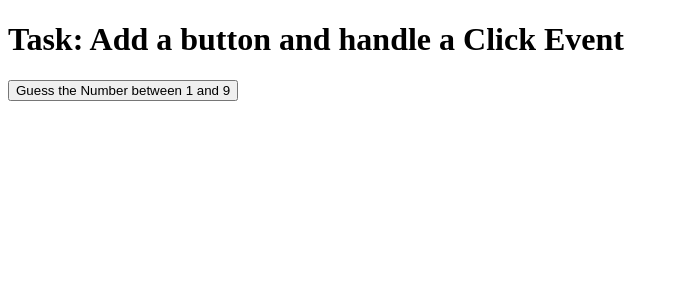
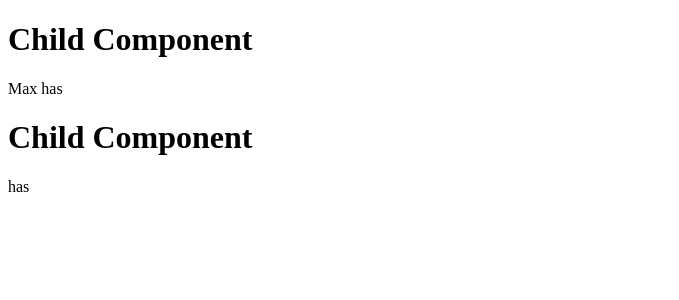
Before and after one commit to jeevan10017/Advanced-React-CourseEra, a React (Create React App) app: page / in a window 1280 px wide. Shown: the top 300 px of the page, without its empty margins (0-679 px from the left). Built offline with nearby package versions, Linux system fonts and the light colour scheme.

Commit message:
Data Flow

```diff
--- a/src/App.js
+++ b/src/App.js
@@ -29,22 +29,67 @@
 // );
 
 // export default ThemedApp;
+// import React from 'react'
+
+// function handleClick() {
+//   let randomNum = Math.floor(Math.random() * 9) + 1;  // Math.random() generates a random number between 0 and 1 //math.floor() rounds the number to the nearest integer
+//   console.log(randomNum);
+//   let UserInput = prompt('Guess the number between 1 and 9');
+//   alert(UserInput == randomNum ? 'Good Work , You are Lucky Today' : 'Not matched, the Random number was ' + randomNum)
+// }
+
+// const App = () => {
+//   return (
+//     <div>
+//       <h1>Task: Add a button and handle a Click Event</h1>
+//       <button onClick={handleClick}>Guess the Number between 1 and  9</button>
+//     </div>
+//   )
+// }
+
+// export default App
+
+
 import React from 'react'
-
-function handleClick() {
-  let randomNum = Math.floor(Math.random() * 9) + 1;  // Math.random() generates a random number between 0 and 1 //math.floor() rounds the number to the nearest integer
-  console.log(randomNum);
-  let UserInput = prompt('Guess the number between 1 and 9');
-  alert(UserInput == randomNum ? 'Good Work , You are Lucky Today' : 'Not matched, the Random number was ' + randomNum)
-}
+import ParentComponent from './Components/ParentComponent';
+import ChildComponent from './Components/ChildComponent';
+import grandChildComponent from './Components/grandChildComponent';
 
 const App = () => {
   return (
     <div>
-      <h1>Task: Add a button and handle a Click Event</h1>
-      <button onClick={handleClick}>Guess the Number between 1 and  9</button>
-    </div>
+      <ParentComponent/>
+      <ChildComponent/>
+      <grandChildComponent/>
+      </div>
   )
 }
 
 export default App
+
+
+//Parent Component
+function Dog() {
+  return (
+      <Puppy name="Max" bowlShape="square" bowlStatus="full" />
+  );
+};
+
+
+// Child component:
+function Puppy(props) {
+  return (
+      <div>
+          {props.name} has <Bowl bowlShape="square" bowlStatus="full" />
+      </div>
+  );
+};
+
+// Grandchild component:
+function Bowl(props) {
+  return (
+      <span>
+          {props.bowlShape}-shaped bowl, and it's currently {props.bowlStatus}
+      </span>
+  );
+};
--- /dev/null
+++ b/src/Components/ChildComponent.js
@@ -0,0 +1,13 @@
+import React from 'react'
+import grandChildComponent from './grandChildComponent'
+
+const ChildComponent = (props) => {
+  return (
+    <div>
+    <span><h1>Child Component</h1> </span>
+   <div> {props.name} has <grandChildComponent bowlShape="square" bowlStatus="full" /></div>
+   </div>
+  )
+}
+
+export default ChildComponent
--- /dev/null
+++ b/src/Components/ParentComponent.js
@@ -0,0 +1,10 @@
+import React from 'react'
+import ChildComponent from './ChildComponent'
+
+const ParentComponent = () => {
+  return (
+    <ChildComponent name="Max" bowlShape="Square" bowlStatus="full" />
+  )
+}
+
+export default ParentComponent
--- /dev/null
+++ b/src/Components/grandChildComponent.js
@@ -0,0 +1,13 @@
+import React from 'react'
+
+const grandChildComponent = (props) => {
+  return (
+    <div>
+        <h1>GrandClildComponent</h1>
+        <span>
+    {props.bowlShape}-shaped bowl, and it's currently {props.bowlStatus}
+</span></div>
+  )
+}
+
+export default grandChildComponent
```
